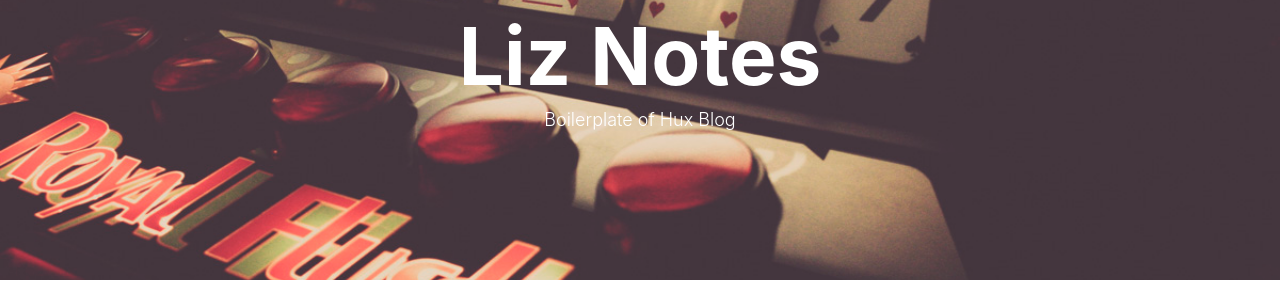
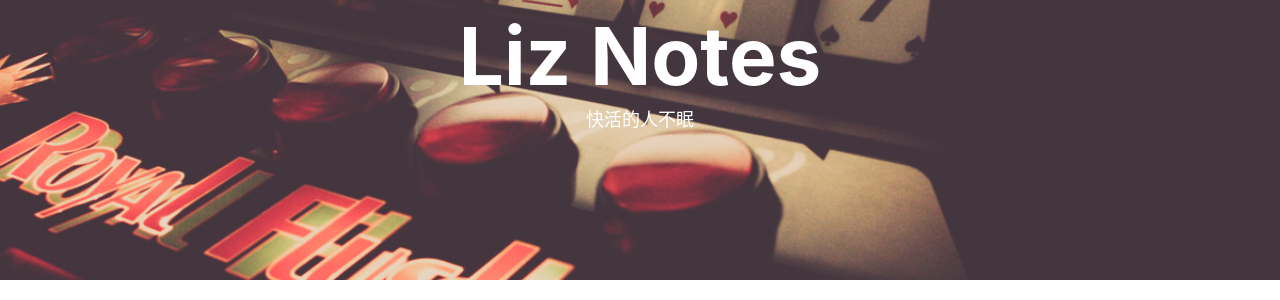
Before and after one commit to Lizz0y/Lizz0y.github.io, a Jekyll site: the page built from index.html, in a window 1280 px wide. Shown: the part 138-438 px from the top of the page. Built offline with Jekyll 4.4.1, drawn with Linux system fonts in a browser that asks for light colours; nearby versions of some CDN libraries; the list of posts is cut into pages by our own code; comment, search, counter and statistics services are not loaded.

Commit message:
Modify blog's description

```diff
--- a/index.html
+++ b/index.html
@@ -1,6 +1,6 @@
 ---
 layout: page
-description: "Boilerplate of Hux Blog"
+description: "快活的人不眠"
 ---
 
 {% for post in paginator.posts %}
```
